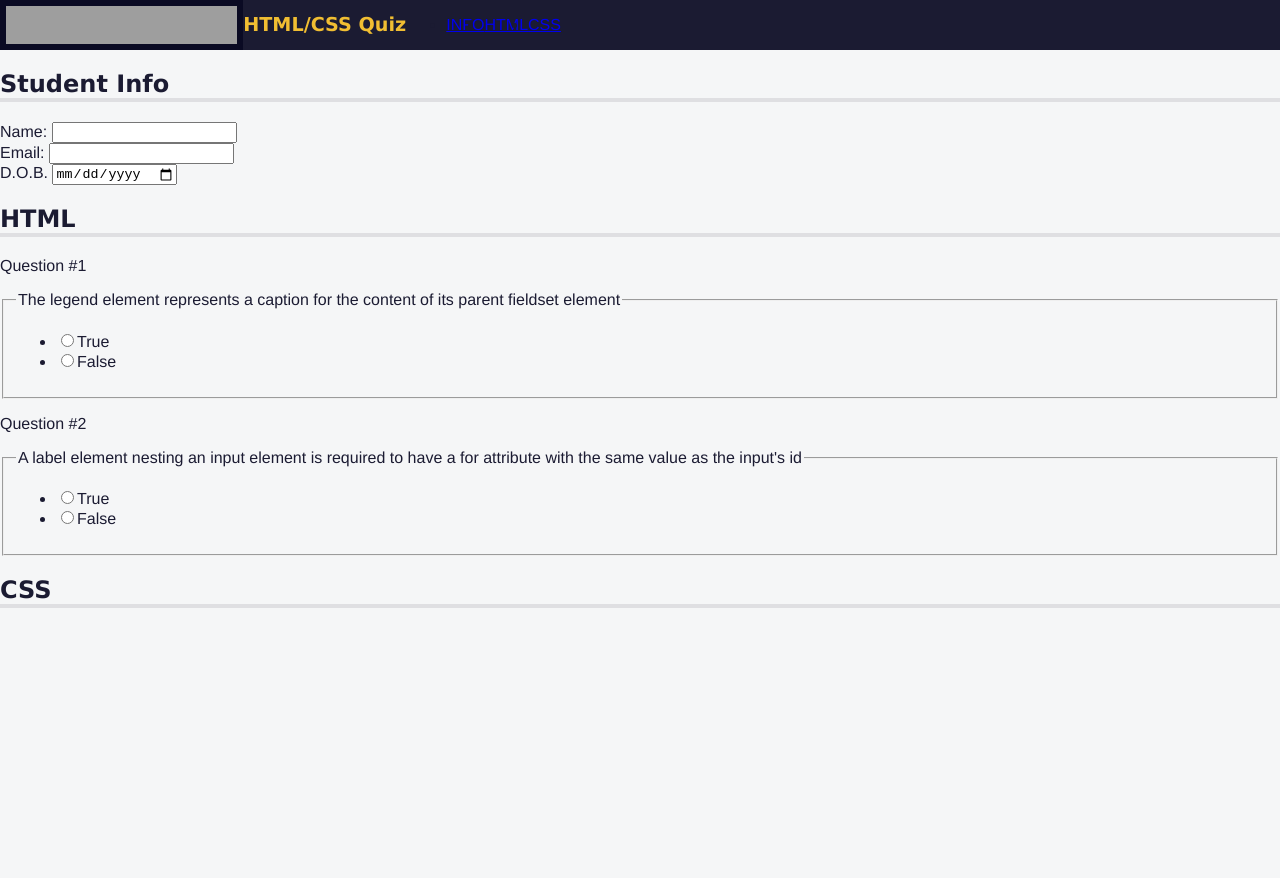
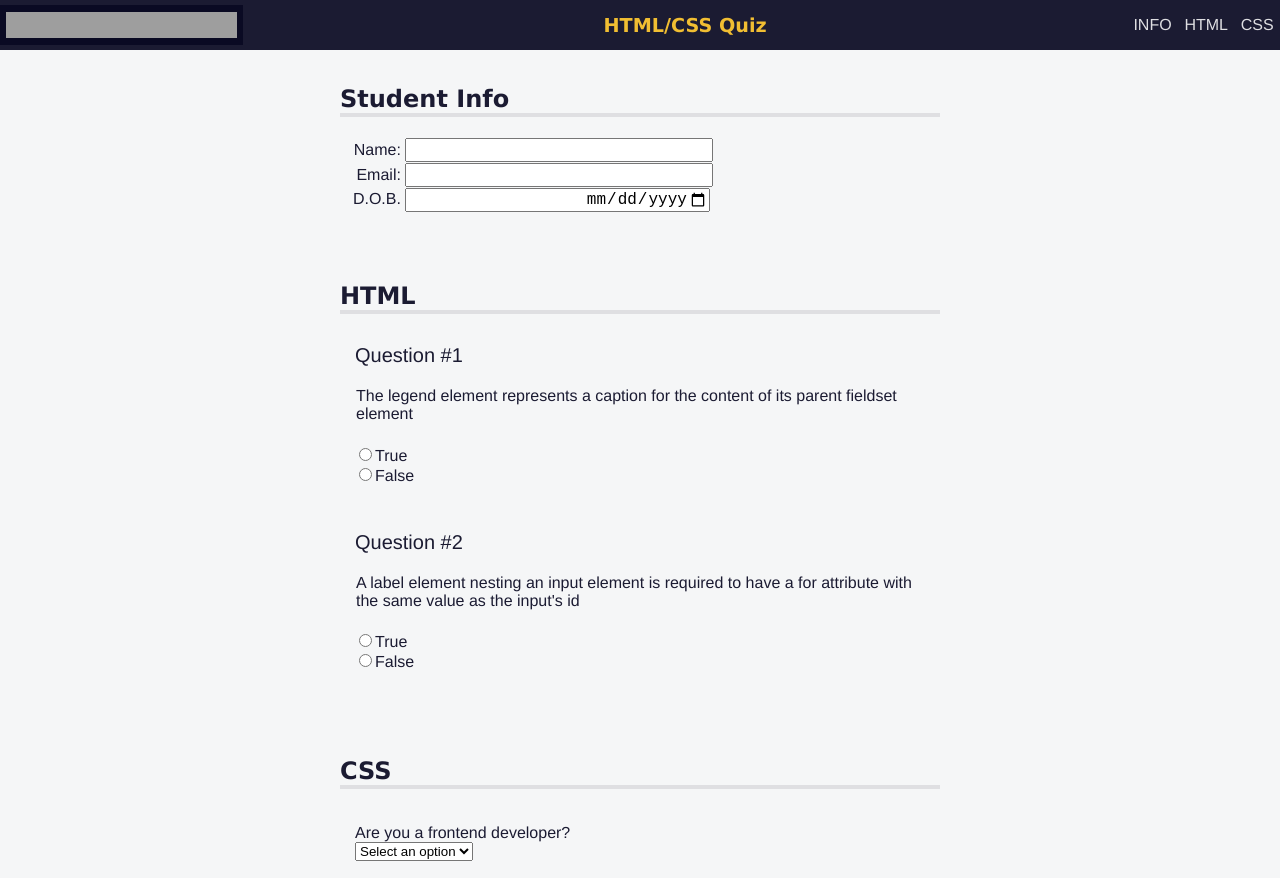
Before and after one commit to naesh94/HTML-Projects, a plain HTML site: page freeCodeCamp/Quiz.html in a window 1280 px wide. Shown: the top 878 px of the page. Before the commit the page ends 800 px from the top, so only its background shows below. Drawn offline with Linux system fonts and the light colour scheme; grey boxes are pictures that could not be loaded.

Commit message:
Just Completed Accessibility QUIZ *LGR#

```diff
--- a/freeCodeCamp/Quiz.html
+++ b/freeCodeCamp/Quiz.html
@@ -13,9 +13,9 @@
       <h1>HTML/CSS Quiz</h1>
       <nav>
         <ul>
-          <li><a href="#student-info">INFO</a></li>
-          <li><a href="#html-questions">HTML</a></li>
-          <li><a href="#css-questions">CSS</a></li>
+          <li><a href="#student-info" accesskey="s">INFO</a></li>
+          <li><a href="#html-questions" accesskey="h">HTML</a></li>
+          <li><a href="#css-questions" accesskey="c">CSS</a></li>
         </ul>
       </nav>
     </header>
@@ -84,14 +84,27 @@
         <section role="region" aria-labelledby="css-questions">
           <h2 id="css-questions">CSS</h2>
           <div class="formrow">
-            <div class="question-block"></div>
-            <div class="answer"></div>
-            <div class="question-block"></div>
-            <div class="answer"></div>
+            <div class="question-block"><label for="customer" name="customer">Are you a frontend developer?</label></div>
+            <div class="answer"><select required id="customer" name="customer">
+              <option value="">Select an option</option>
+              <option value="yes">Yes</option>
+              <option value="no">No</option>
+            </select></div>
+            <div class="question-block"><label for="css-questions">Do you have any questions:</label></div>
+            <div class="answer"><textarea placeholder="Who is flexbox..." id="css-questions" name="css-questions" id="" cols="5" rows="24"></textarea></div>
 
           </div>
         </section>
+        <input type="submit" value="Send">
       </form>
     </main>
+    <footer>
+      <address>
+        <a href="https://freecodecamp.org">freeCodeCamp</a><br />
+        San Francisco<br />
+        California<br />
+        USA
+      </address>
+    </footer>
   </body>
 </html>
--- a/freeCodeCamp/QuizCSS.css
+++ b/freeCodeCamp/QuizCSS.css
@@ -1,3 +1,9 @@
+@media (prefers-reduced-motion: no-preference) {
+  * {
+    scroll-behavior: smooth;
+  }
+}
+
 body {
     background: #f5f6f7;
     color: #1b1b32;
@@ -14,13 +20,25 @@ body {
 header{width: 100%;
     height: 50px;
 background-color: #1b1b32;
-display: flex;}
+display: flex;
+justify-content: space-between;
+align-items: center;
+position: fixed;
+top: 0;}
 
 h1{color: #f1be32;
-font-size:min(5vw, 1.2em);}
+font-size:min(5vw, 1.2em);
+text-align: center;}
+
+main{padding-top: 25px;}
 
 nav > ul{display: flex;
-justify-content: space-evenly;}
+justify-content: space-evenly;
+align-items: center;
+padding-inline-start: 0;
+margin-block: 0;
+height: 100%;
+flex-wrap:wrap;}
 
 
 h1,h2 {
@@ -29,6 +47,8 @@ h1,h2 {
 
 h2 {
   border-bottom: 4px solid #dfdfe2;
+  padding-top: 60px;
+  margin-top: 0;
 }
 .sr-only{position: absolute;
     width: 1px;
@@ -41,3 +61,91 @@ h2 {
     border: 0;}
 
 p::before{content: "Question #";}
+
+nav > ul > li {
+  color: #dfdfe2;
+  margin: 0 0.2rem;
+  padding: 0.2rem;
+  display: block;
+}
+
+nav > ul > li:hover {
+  background-color: #dfdfe2;
+  color: #1b1b32;
+  cursor: pointer;
+}
+
+li > a {
+  color: inherit;
+  text-decoration: none;
+}
+
+section{width: 80%;
+  margin-top: 0;
+margin-bottom: 10px;
+max-width: 600px;
+margin-right: auto;
+margin-left: auto;}
+
+.info{padding-top: 1px;
+padding-left: 1px;
+padding-right: 0;
+padding-bottom: 0;}
+
+.formrow {
+  margin-top: 30px;
+	padding: 0px 15px;}
+
+input{font-size: 16px;}
+
+.info > input{width: 50%;
+text-align: left;}
+
+.info > label{width: 10%;
+min-width: 55px;}
+
+.info > label, .info > input {
+  display: inline-block;
+  text-align: right;
+}
+
+.question-block{text-align: left;
+  display: block;
+  width: 100%;
+  margin-top: 20px;
+  padding-top: 5px;}
+
+p{margin-top: 5px;
+  padding-left: 15px;
+  font-size: 20px;}
+
+.question{border: none;
+padding-bottom: 0;}
+
+.answers-list {
+  list-style: none;
+  padding: 0;
+}
+
+button {
+  display: block;
+  margin: 40px auto;
+  width: 40%;
+  padding: 15px;
+  font-size: 23px;
+  background: #d0d0d5;
+  border: 3px solid #3b3b4f;
+}
+
+footer{background-color: #2a2a40;
+  justify-content:center;
+display: flex;}
+
+footer, footer a {
+  color: #dfdfe2;
+}
+
+address {
+  text-align: center;
+  padding: 0.3em;
+}
```
